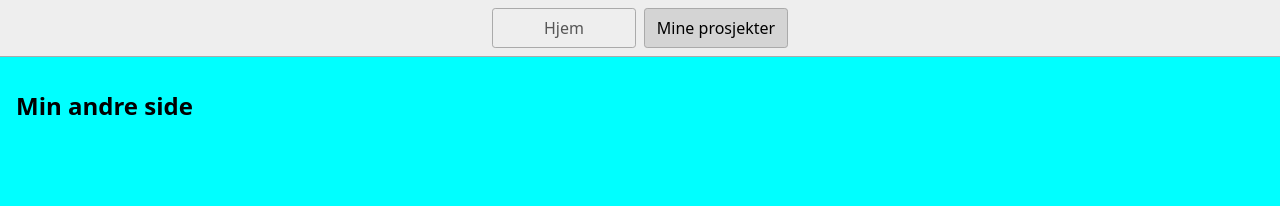
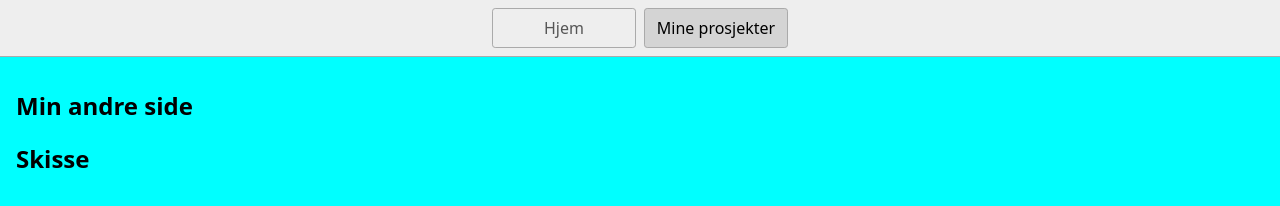
Before and after one commit to EvyBettina/Mineprosjekterkodeloftet, a website: page page2.html in a window 1280 px wide. Drawn offline with Linux system fonts and the light colour scheme.

Commit message:
added h2 page2

```diff
--- a/page2.html
+++ b/page2.html
@@ -14,6 +14,8 @@
     </nav>
     <main>
       <h1>Min andre side</h1>
+
+      <h2>Skisse</h2>
     </main>
   </body>
 </html>
```
Also changed, not shown: 1 other file.
